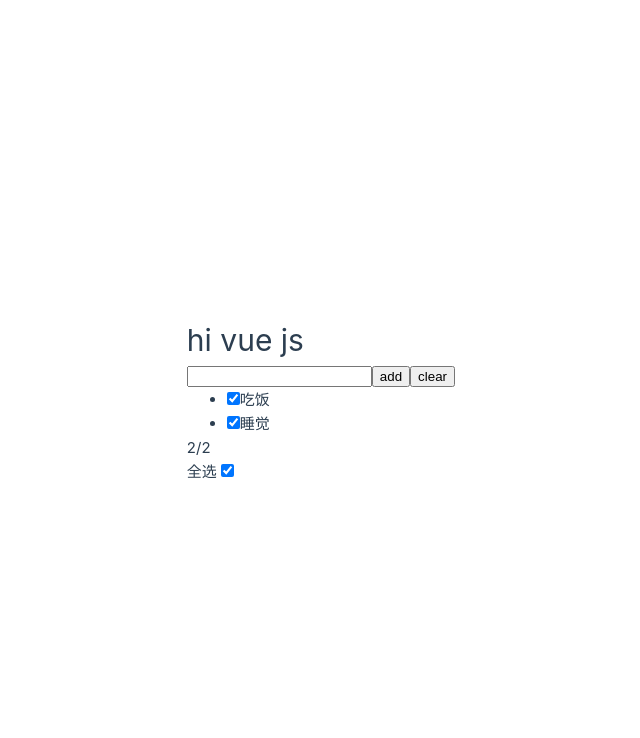
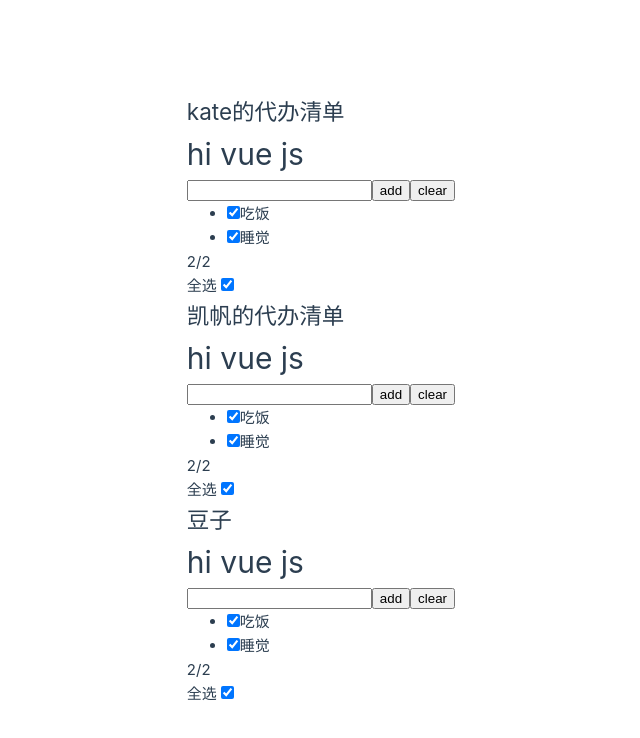
Before and after one commit to imkf-zhang/vue3_bili, a Vue app: page / in a window 1280 px wide. Shown: the top 738 px of the page, without its empty margins (185-825 px from the left). Built offline with nearby package versions, Linux system fonts and the light colour scheme.

Commit message:
feat: 体验一下props传参的方式

```diff
--- a/src/App.vue
+++ b/src/App.vue
@@ -1,10 +1,15 @@
 <template>
   <div>
-    <todo-list> </todo-list>
+    <todo-list :title="title1"> </todo-list>
+    <todo-list :title="title2"> </todo-list>
+    <todo-list > </todo-list>
     <div></div>
     <h1></h1>
   </div>
 </template>
 <script setup>
 import TodoList from './components/TodoList.vue'
+import {ref} from 'vue';
+let title1 = ref('kate的代办清单')
+let title2 = ref('凯帆的代办清单')
 </script>
--- a/src/components/TodoList.vue
+++ b/src/components/TodoList.vue
@@ -1,5 +1,6 @@
 <template>
   <div>
+    <h2>{{title}}</h2>
     <h1>hi {{msg}}</h1>
     <!-- <div @click="add"> {{count}}</div> -->
     <input
@@ -33,6 +34,12 @@
 <script>
 import { defineComponent } from 'vue'
 export default defineComponent({
+  props: {
+    title: {
+      type: String,
+      default: '豆子'
+    }
+  },
   data () {
     return {
       msg: "vue js",
```
